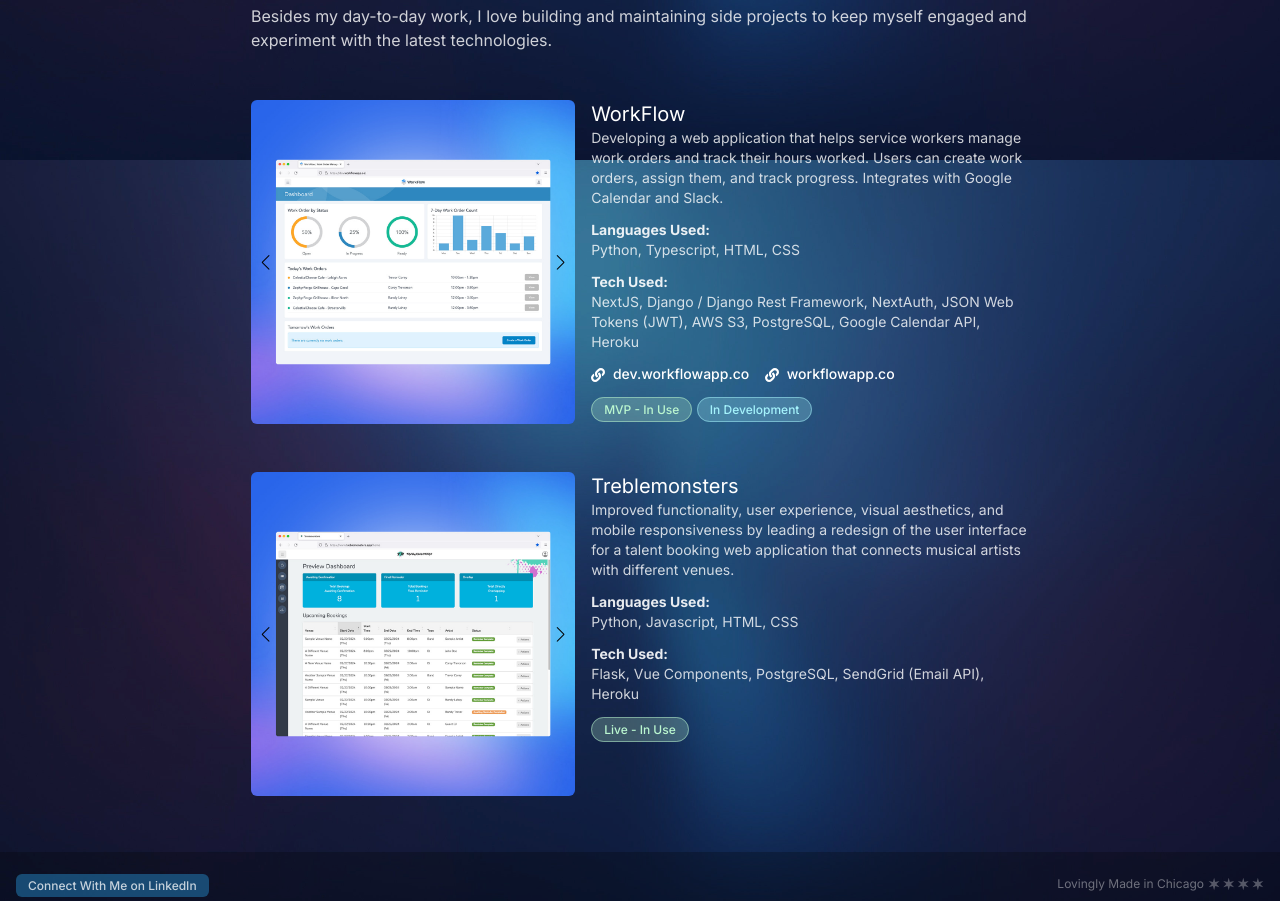
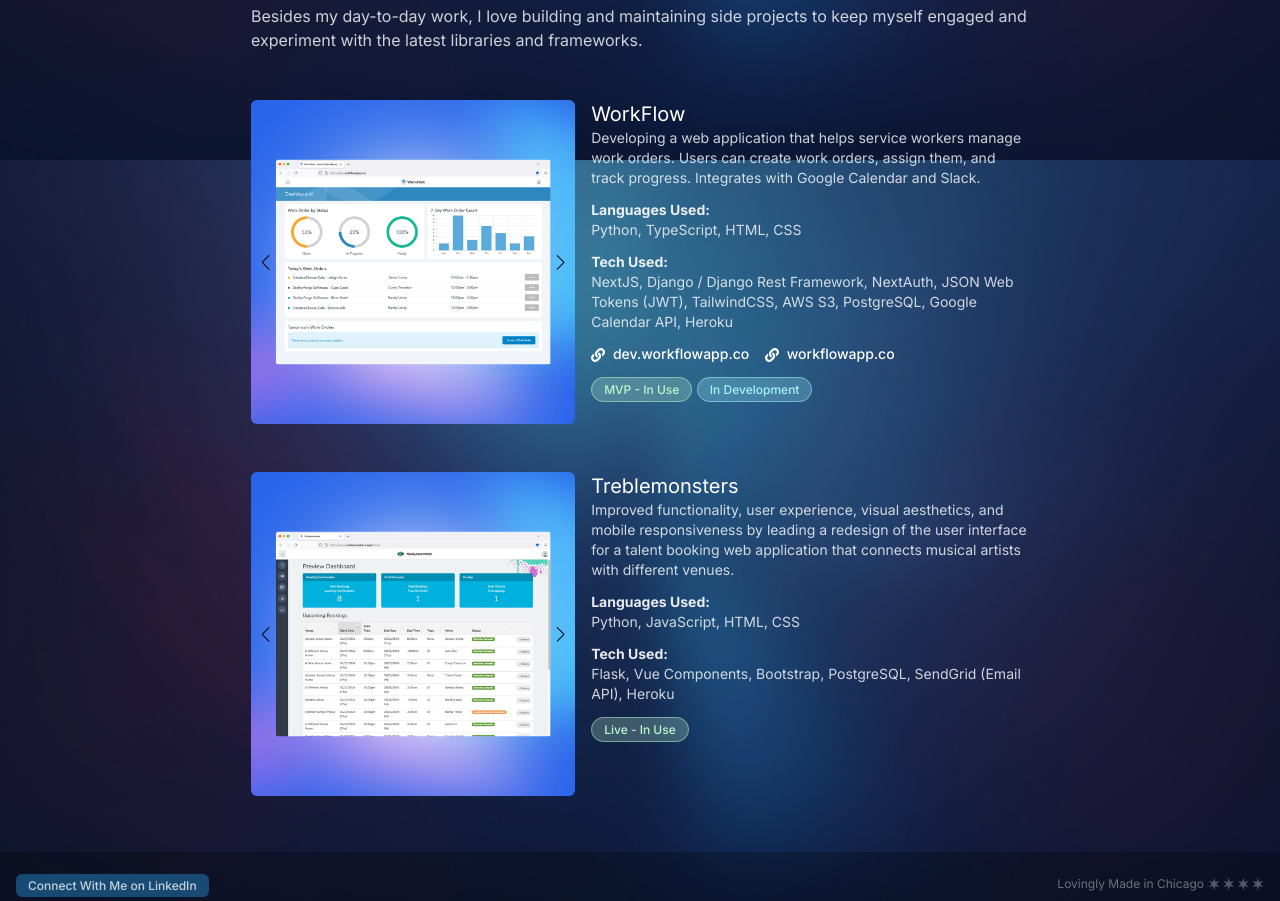
Before and after one commit to shawnpatoka/shawnpatoka-website, a Next.js app: page / in a window 1280 px wide. Shown: the part 640-1541 px from the top of the page. Built offline with nearby package versions, Linux system fonts and the light colour scheme.

Commit message:
text updates in currently working on

```diff
--- a/app/components/sections/SectionCurrentlyWorkingOn.tsx
+++ b/app/components/sections/SectionCurrentlyWorkingOn.tsx
@@ -14,7 +14,7 @@ export default function SectionCurrentlyWorkingOn() {
       <div className="w-full text-white mt-10 px-4">
         <h3 className="text-2xl">Currently Working On</h3>
         <p className="text-white/80 mt-3">
-          Besides my day-to-day work, I love building and maintaining side projects to keep myself engaged and experiment with the latest technologies.
+          Besides my day-to-day work, I love building and maintaining side projects to keep myself engaged and experiment with the latest libraries and frameworks.
         </p>
       </div>
 
@@ -26,12 +26,12 @@ export default function SectionCurrentlyWorkingOn() {
           <div className="w-full sm:w-7/12 align-center">
             <h3 className="text-white text-xl">WorkFlow</h3>
             <p className="text-white/80 text-sm">
-              Developing a web application that helps service workers manage work orders and track their hours worked. Users can create work orders, assign them, and track progress. Integrates with Google Calendar and Slack.
+              Developing a web application that helps service workers manage work orders. Users can create work orders, assign them, and track progress. Integrates with Google Calendar and Slack.
             </p>
             <p className="text-white/90 text-sm mt-3 font-bold">Languages Used:</p>
-            <p className="text-white/80 text-sm">Python, Typescript, HTML, CSS</p>
+            <p className="text-white/80 text-sm">Python, TypeScript, HTML, CSS</p>
             <p className="text-white/90 text-sm mt-3 font-bold">Tech Used:</p>
-            <p className="text-white/80 text-sm mb-3">NextJS, Django / Django Rest Framework, NextAuth, JSON Web Tokens (JWT), AWS S3, PostgreSQL, Google Calendar API, Heroku</p>
+            <p className="text-white/80 text-sm mb-3">NextJS, Django / Django Rest Framework, NextAuth, JSON Web Tokens (JWT), TailwindCSS, AWS S3, PostgreSQL, Google Calendar API, Heroku</p>
             <p className="text-white text-sm mb-3 font-medium"><a href="https://dev.workflowapp.co" target="_blank"><FaLink className="inline-block mr-1" /> dev.workflowapp.co</a>  <a href="https://workflowapp.co" target="_blank"><FaLink className="inline-block ml-3 mr-1" /> workflowapp.co</a></p>
             <span className="text-xs px-3 py-1 bg-green-200/25 border border-green-200/50 rounded-full text-green-200 font-medium">MVP - In Use</span> <span className="text-xs px-3 py-1 bg-cyan-200/25 border border-cyan-200/50 rounded-full text-cyan-200 font-medium">In Development</span>
           </div>
@@ -49,9 +49,9 @@ export default function SectionCurrentlyWorkingOn() {
               Improved functionality, user experience, visual aesthetics, and mobile responsiveness by leading a redesign of the user interface for a talent booking web application that connects musical artists with different venues.
             </p>
             <p className="text-white/90 text-sm mt-3 font-bold">Languages Used:</p>
-            <p className="text-white/80 text-sm">Python, Javascript, HTML, CSS</p>
+            <p className="text-white/80 text-sm">Python, JavaScript, HTML, CSS</p>
             <p className="text-white/90 text-sm mt-3 font-bold">Tech Used:</p>
-            <p className="text-white/80 text-sm mb-3">Flask, Vue Components, PostgreSQL, SendGrid (Email API), Heroku</p>
+            <p className="text-white/80 text-sm mb-3">Flask, Vue Components, Bootstrap, PostgreSQL, SendGrid (Email API), Heroku</p>
             <span className="text-xs px-3 py-1 bg-green-200/25 border border-green-200/50 rounded-full text-green-200 font-medium">Live - In Use</span>
           </div>
         </div>
```
